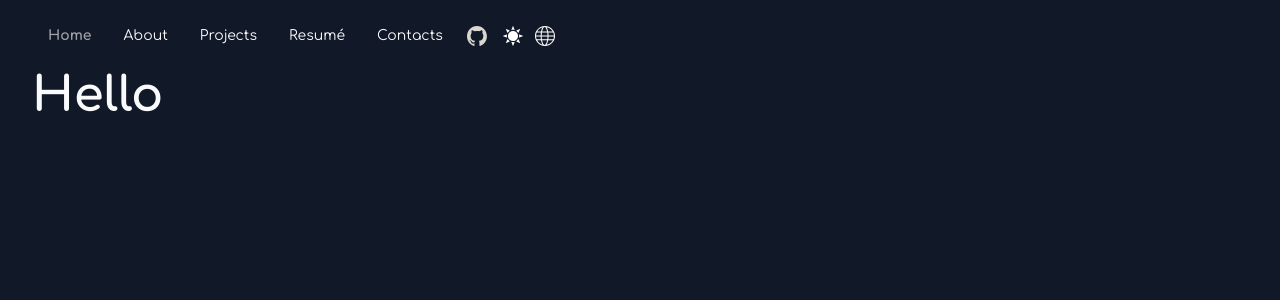
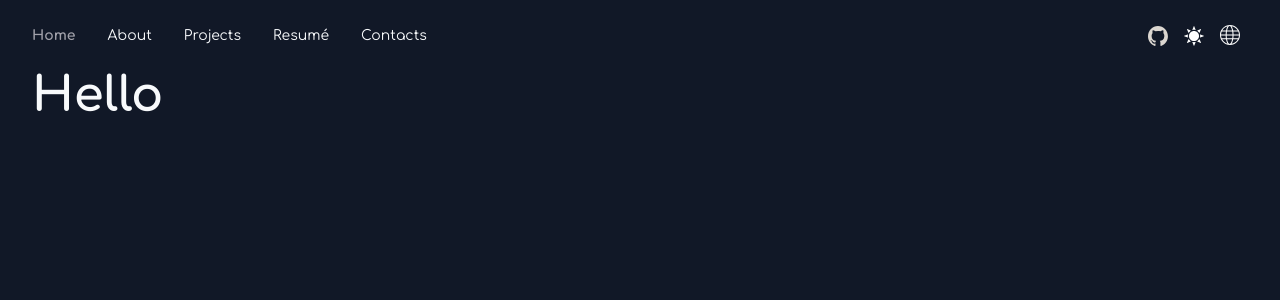
Before and after one commit to NotXia/notxia.github.io, a Vue app: page / in a window 1280 px wide. Shown: the top 300 px of the page. Built offline with nearby package versions, Linux system fonts and the light colour scheme.

Commit message:
Update navbar

```diff
--- a/src/components/Navbar/Navbar.vue
+++ b/src/components/Navbar/Navbar.vue
@@ -1,17 +1,15 @@
 <template>
-    <nav class="bg-white border-gray-200 dark:bg-gray-900 px-2 sm:px-4 py-2.5 ">
-    <div class="container flex flex-wrap items-center justify-between md:justify-start mx-auto">
-        <div></div>
-
-        <div class="block md:flex">
-            <div class="flex justify-end items-center order-2">
+    <nav class="bg-white border-gray-200 dark:bg-gray-900 py-2.5">
+    <div class="container flex flex-wrap items-center justify-end md:justify-start mx-auto">
+        <div class="block md:flex w-full">
+            <div class="flex justify-end items-center order-2 md:w-1/2">
                 <a href="https://github.com/NotXia" class="rounded-full p-1 mx-1 hover:bg-slate-200 dark:hover:bg-slate-700">
                     <img :src="github_icon" alt="Github" class="h-5 dark:invert" />
                 </a>
                 <ThemeSwitch class="mx-1" />
                 <LanguageSelector class="mx-1" />
 
-                <button class="inline-flex items-center p-2 ml-3 text-sm text-gray-500 md:hidden dark:text-gray-400"
+                <button class="inline-flex items-center mx-3 text-sm text-gray-500 md:hidden dark:text-gray-400"
                     data-collapse-toggle="navbar-main" type="button" aria-controls="navbar-main" aria-expanded="false">
                     <span class="sr-only">{{ t("open nav") }}</span>
                     <svg class="w-6 h-6" aria-hidden="true" fill="currentColor" viewBox="0 0 20 20" xmlns="http://www.w3.org/2000/svg">
@@ -20,7 +18,7 @@
                 </button>
             </div>
 
-            <div class="flex items-center order-1">
+            <div class="flex items-center order-1 md:w-1/2">
                 <div class="hidden w-full md:block md:w-auto" id="navbar-main">
                     <ul class="flex flex-col py-4 pr-4 mt-0 md:flex-row md:space-x-8 md:text-sm md:font-medium bg-transparent">
                         <NavLink to="/" :label="t('home')"/>
--- a/src/components/language-selector/LanguageSelector.vue
+++ b/src/components/language-selector/LanguageSelector.vue
@@ -1,4 +1,5 @@
 <template>
+    <div>
         <button id="button-dropdown-locales" data-dropdown-toggle="dropdown-locales" type="button"
                 class="rounded-full p-1 hover:bg-slate-200 dark:hover:bg-slate-700">
             <div class="w-5 h-5 flex items-center justify-center">
@@ -20,6 +21,7 @@
 
             </ul>
         </div>
+    </div>
 </template>
 
 <script setup lang="ts">
```
Lines whose indentation alone changed are shown as unchanged.
